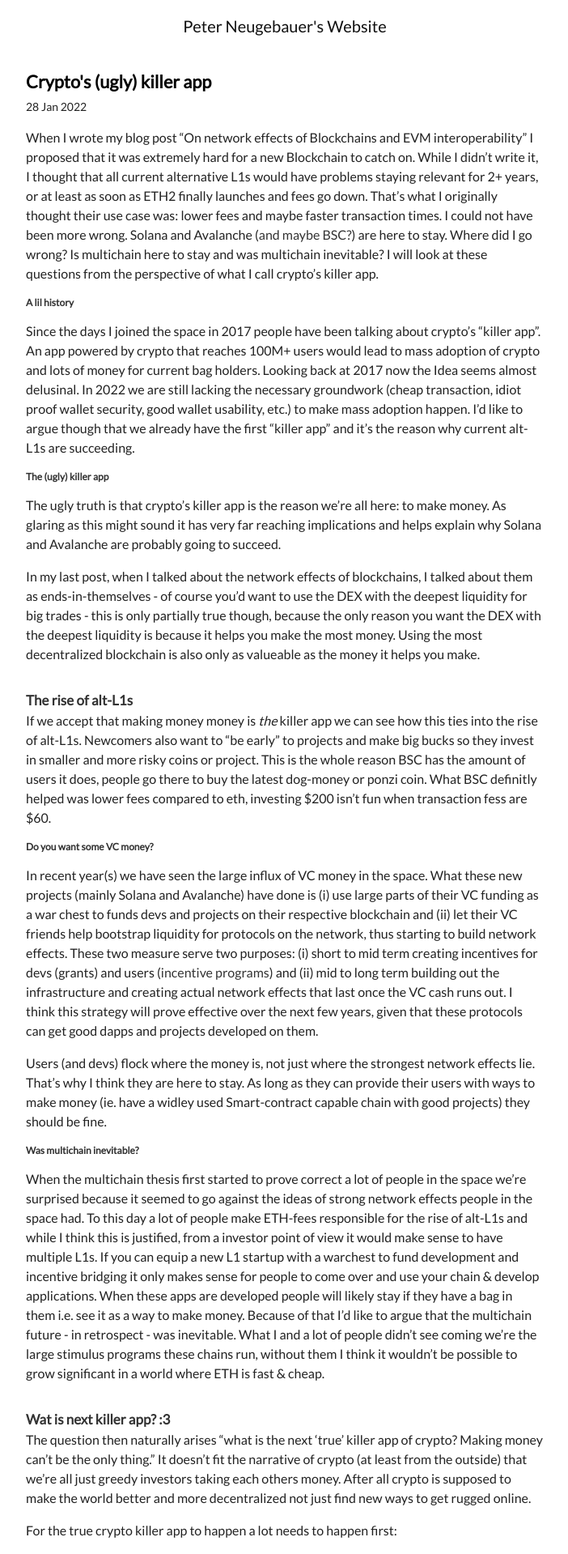
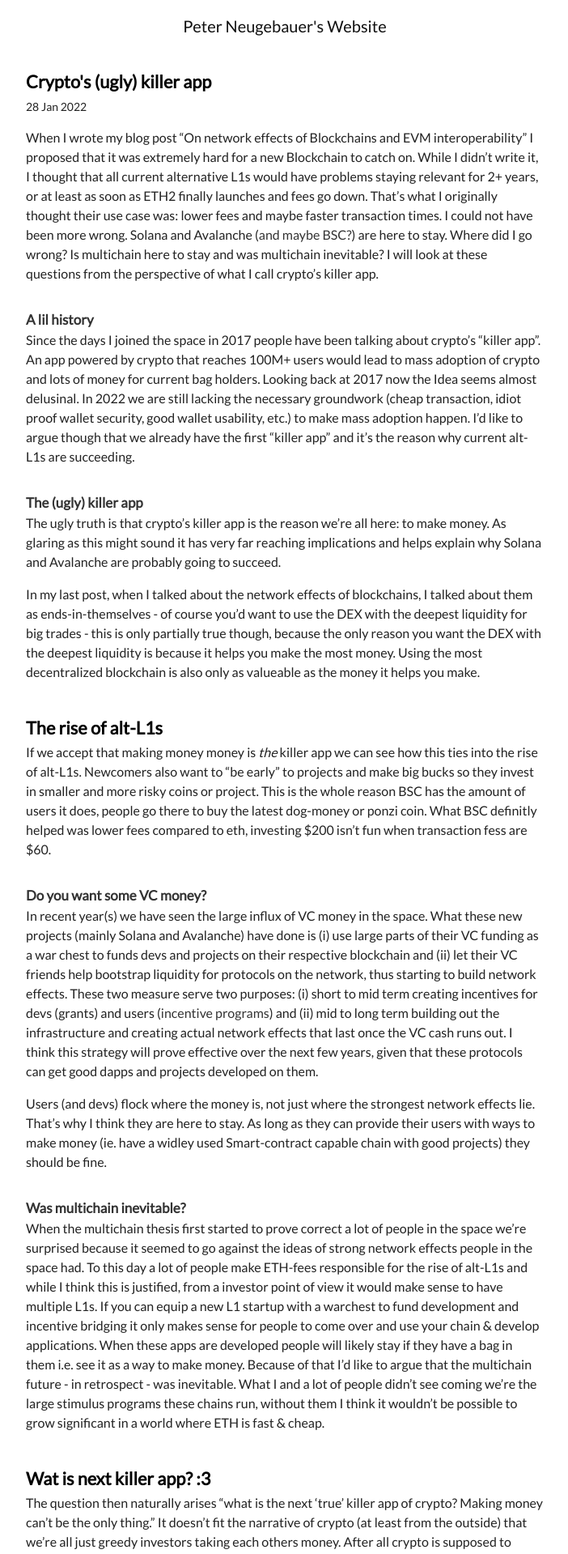
Before and after one commit to pneugeb/pneugeb.github.io, a Jekyll site: the page built from _posts/2022-01-28-Crypto's-(ugly)-killer-app.md, in a window 1280 px wide. Shown: the top 1919 px of the page at 81% size, without its empty margins (288-990 px from the left). Built offline with Jekyll 4.4.1, drawn with Linux system fonts in a browser that asks for light colours.

Commit message:
fixed heading sizes

```diff
--- a/_posts/2022-01-28-Crypto's-(ugly)-killer-app.md
+++ b/_posts/2022-01-28-Crypto's-(ugly)-killer-app.md
@@ -7,31 +7,31 @@
 ---
 When I wrote my blog post “On network effects of Blockchains and EVM interoperability” I proposed that it was extremely hard for a new Blockchain to catch on. While I didn’t write it, I thought that all current alternative L1s would have problems staying relevant for 2+ years, or at least as soon as ETH2 finally launches and fees go down. That’s what I originally thought their use case was: lower fees and maybe faster transaction times. I could not have been more wrong. Solana and Avalanche ([and maybe BSC?](https://github.com/binance-chain/bsc/issues/553)) are here to stay. Where did I go wrong? Is multichain here to stay and was multichain inevitable? I will look at these questions from the perspective of what I call crypto’s killer app.
 
-##### A lil history
+### A lil history
 
 Since the days I joined the space in 2017 people have been talking about crypto’s “killer app”. An app powered by crypto that reaches 100M+ users would lead to mass adoption of crypto and lots of money for current bag holders. Looking back at 2017 now the Idea seems almost delusinal. In 2022 we are still lacking the necessary groundwork (cheap transaction, idiot proof wallet security, good wallet usability, etc.) to make mass adoption happen. I’d like to argue though that we already have the first “killer app” and it’s the reason why current alt-L1s are succeeding.
 
-##### The (ugly) killer app
+### The (ugly) killer app
 
 The ugly truth is that crypto’s killer app is the reason we’re all here: to make money. As glaring as this might sound it has very far reaching implications and helps explain why Solana and Avalanche are probably going to succeed.
 
 In my last post, when I talked about the network effects of blockchains, I talked about them as ends-in-themselves - of course you’d want to use the DEX with the deepest liquidity for big trades - this is only partially true though, because the only reason you want the DEX with the deepest liquidity is because it helps you make the most money. Using the most decentralized blockchain is also only as valueable as the money it helps you make.
 
-### The rise of alt-L1s
+## The rise of alt-L1s
 
 If we accept that making money money is *the* killer app we can see how this ties into the rise of alt-L1s. Newcomers also want to “be early” to projects and make big bucks so they invest in smaller and more risky coins or project. This is the whole reason BSC has the amount of users it does, people go there to buy the latest dog-money or ponzi coin. What BSC definitly helped was lower fees compared to eth, investing $200 isn’t fun when transaction fess are $60.
 
-##### Do you want some VC money?
+### Do you want some VC money?
 
 In recent year(s) we have seen the large influx of VC money in the space. What these new projects (mainly Solana and Avalanche) have done is (i) use large parts of their VC funding as a war chest to funds devs and projects on their respective blockchain and (ii) let their VC friends help bootstrap liquidity for protocols on the network, thus starting to build network effects. These two measure serve two purposes: (i) short to mid term creating incentives for devs (grants) and users ([incentive programs]([https://medium.com/avalancheavax/avalanche-foundation-announces-180m-defi-incentive-program-d320fdfafff7](https://medium.com/avalancheavax/avalanche-foundation-announces-180m-defi-incentive-program-d320fdfafff7))) and (ii) mid to long term building out the infrastructure and creating actual network effects that last once the VC cash runs out. I think this strategy will prove effective over the next few years, given that these protocols can get good dapps and projects developed on them.
 
 Users (and devs) flock where the money is, not just where the strongest network effects lie. That’s why I think they are here to stay. As long as they can provide their users with ways to make money (ie. have a widley used Smart-contract capable chain with good projects) they should be fine.
 
-##### Was multichain inevitable?
+### Was multichain inevitable?
 
 When the multichain thesis first started to prove correct a lot of people in the space we’re surprised because it seemed to go against the ideas of strong network effects people in the space had. To this day a lot of people make ETH-fees responsible for the rise of alt-L1s and while I think this is justified, from a investor point of view it would make sense to have multiple L1s. If you can equip a new L1 startup with a warchest to fund development and incentive bridging it only makes sense for people to come over and use your chain & develop applications. When these apps are developed people will likely stay if they have a bag in them i.e. see it as a way to make money. Because of that I’d like to argue that the multichain future -  in retrospect - was inevitable. What I and a lot of people didn’t see coming we’re the large stimulus programs these chains run, without them I think it wouldn’t be possible to grow significant in a world where ETH is fast & cheap.
 
-### Wat is next killer app? :3
+## Wat is next killer app? :3
 
 The question then naturally arises “what is the next ‘true’ killer app of crypto? Making money can’t be the only thing.” It doesn’t fit the narrative of crypto (at least from the outside) that we’re all just greedy investors taking each others money. After all crypto is supposed to make the world better and more decentralized not just find new ways to get rugged online.
 
@@ -49,13 +49,13 @@
 - games (adding decentrallization & ownership)
 - something completely different that we can’t yet imagine
 
-##### Social media as a killer app
+### Social media as a killer app
 
 What we have learned from the above is that crypto people might become very good at understanding and creating strong and lasting network effects, after all in a sense that’s our bread and butter. One industry where network effects are also bread and butter is the social media industry. The reason you use Whatsapp (and please insert the messenger of your choice here) is that everyone else in your social circle is using it. The same - but in a more complex structure - applies to other social media apps like instagram and twitter. You are only using them becuase all the people you follow use them and the people you follow only use them because there are so many of you (users) on said platform, good old network effects. If someone from the crypto community comes up with a cool new social media platoform and applies his knwoledge of network effects and shared ownership and maybe governance to said platform it might turn out successful.
 
 From a devils advocate point of view I’d like to argue that all crypto social media platoforms so far have failed and using coins as an incentive for posting/engagement/etc. seems to be near impossible to make work in a good way; I feel like the industry is lacking one main invention to make that work, idk what that is though.
 
-##### Utilizing network effects in games
+### Utilizing network effects in games
 
 Games are a little more tricks because the network effects are not as straight forward as for social media networks. Firstly there are only network effects for multiplayer games and even there the network effects depend more on the content of the game rather than the size of the player base. If a crypto game reaches the mainstream and attains the title “killer app” (at least long term, of cause you can literally pay people to play your game) it won’t be because of it’s strong network effects but because of the actual content of the game itself and how enjoyable it is to play with friends. For network effects through financial incentive remember: people can only take out of the system what someone else has put in.
 
```
